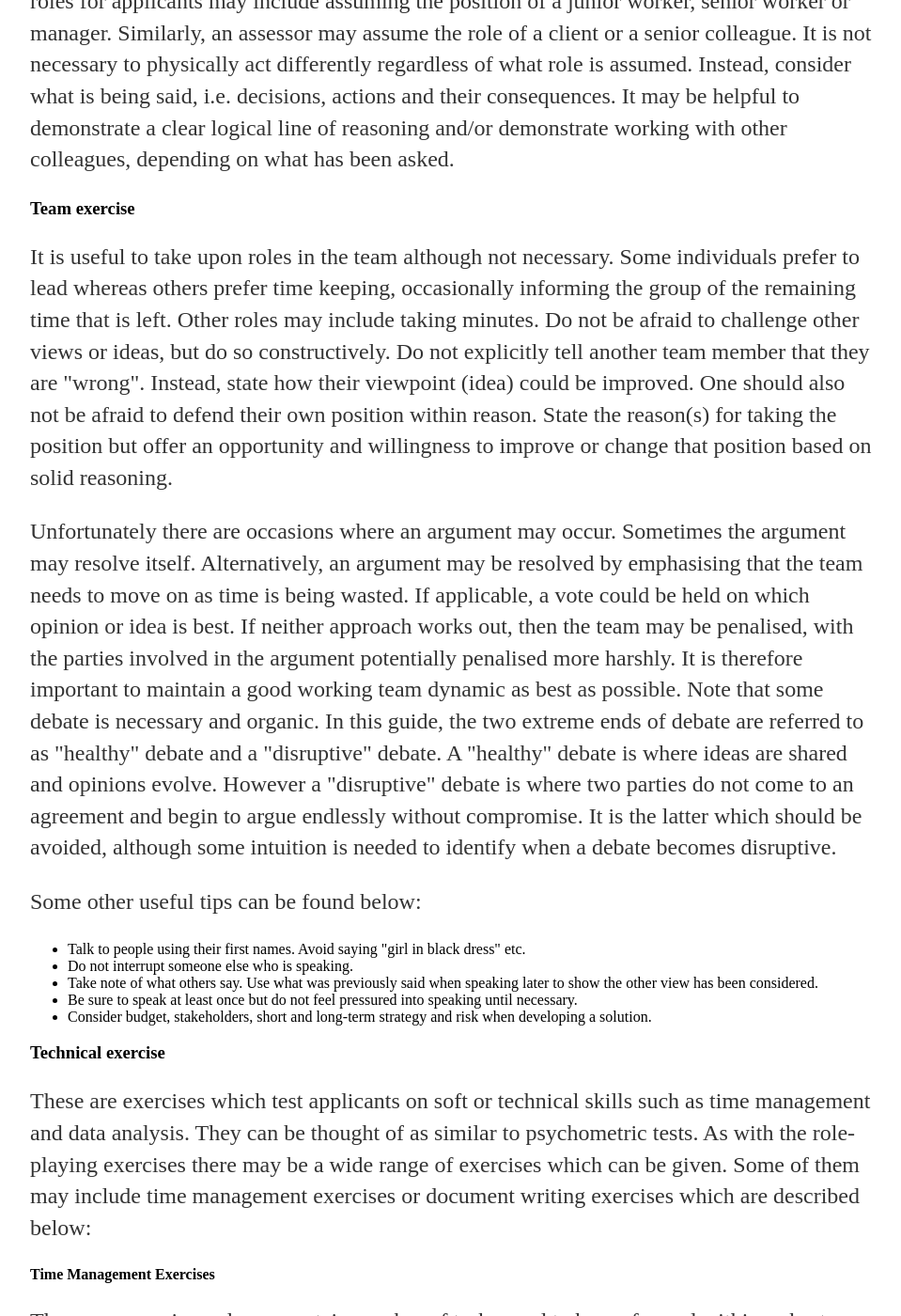
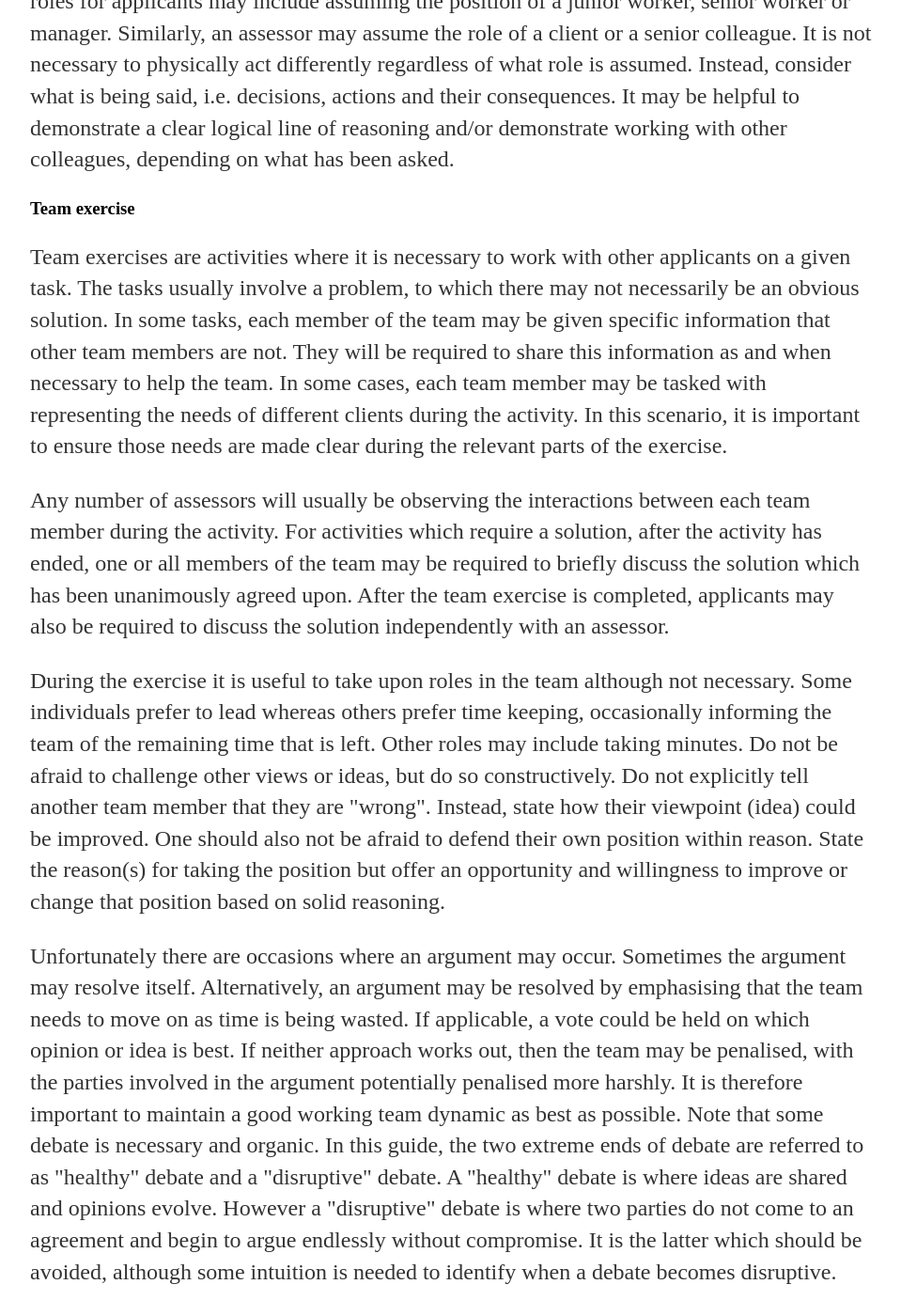
Before and after one commit to pa5411/Graduate-Job-Help, a Jekyll site: the page built from assessmentcentres.html, in a window 1280 px wide and 1400 px high, scrolled down 1930 px. Shown: the whole window at 94% size, without its empty margins (160-1119 px from the left). Built offline with Jekyll 4.4.1, drawn with Linux system fonts in a browser that asks for light colours.

Commit message:
add intro and more advice to team exercise part of AC guide

```diff
--- a/assessmentcentres.html
+++ b/assessmentcentres.html
@@ -30,7 +30,11 @@ date: 2021-06-19
 
 		<h3> Team exercise </h3>
 
-		<p> It is useful to take upon roles in the team although not necessary. Some individuals prefer to lead whereas others prefer time keeping, occasionally informing the group of the remaining time that is left. Other roles may include taking minutes. Do not be afraid to challenge other views or ideas, but do so constructively. Do not explicitly tell another team member that they are "wrong". Instead, state how their viewpoint (idea) could be improved. One should also not be afraid to defend their own position within reason. State the reason(s) for taking the position but offer an opportunity and willingness to improve or change that position based on solid reasoning. </p>
+		<p> Team exercises are activities where it is necessary to work with other applicants on a given task. The tasks usually involve a problem, to which there may not necessarily be an obvious solution. In some tasks, each member of the team may be given specific information that other team members are not. They will be required to share this information as and when necessary to help the team. In some cases, each  team member may be tasked with representing the needs of different clients during the activity. In this scenario, it is important to ensure those needs are made clear during the relevant parts of the exercise. </p>
+
+		<p> Any number of assessors will usually be observing the interactions between each team member during the activity. For activities which require a solution, after the activity has ended, one or all members of the team may be required to briefly discuss the solution which has been unanimously agreed upon. After the team exercise is completed, applicants may also be required to discuss the solution independently with an assessor. </p>
+
+		<p> During the exercise it is useful to take upon roles in the team although not necessary. Some individuals prefer to lead whereas others prefer time keeping, occasionally informing the team of the remaining time that is left. Other roles may include taking minutes. Do not be afraid to challenge other views or ideas, but do so constructively. Do not explicitly tell another team member that they are "wrong". Instead, state how their viewpoint (idea) could be improved. One should also not be afraid to defend their own position within reason. State the reason(s) for taking the position but offer an opportunity and willingness to improve or change that position based on solid reasoning. </p>
 
 		<p> Unfortunately there are occasions where an argument may occur. Sometimes the argument may resolve itself. Alternatively, an argument may be resolved by emphasising that the team needs to move on as time is being wasted. If applicable, a vote could be held on which opinion or idea is best. If neither approach works out, then the team may be penalised, with the parties involved in the argument potentially penalised more harshly. It is therefore important to maintain a good working team dynamic as best as possible. Note that some debate is necessary and organic. In this guide, the two extreme ends of debate are referred to as "healthy" debate and a "disruptive" debate. A "healthy" debate is where ideas are shared and opinions evolve. However a "disruptive" debate is where two parties do not come to an agreement and begin to argue endlessly without compromise. It is the latter which should be avoided, although some intuition is needed to identify when a debate becomes disruptive. </p>
 
```
